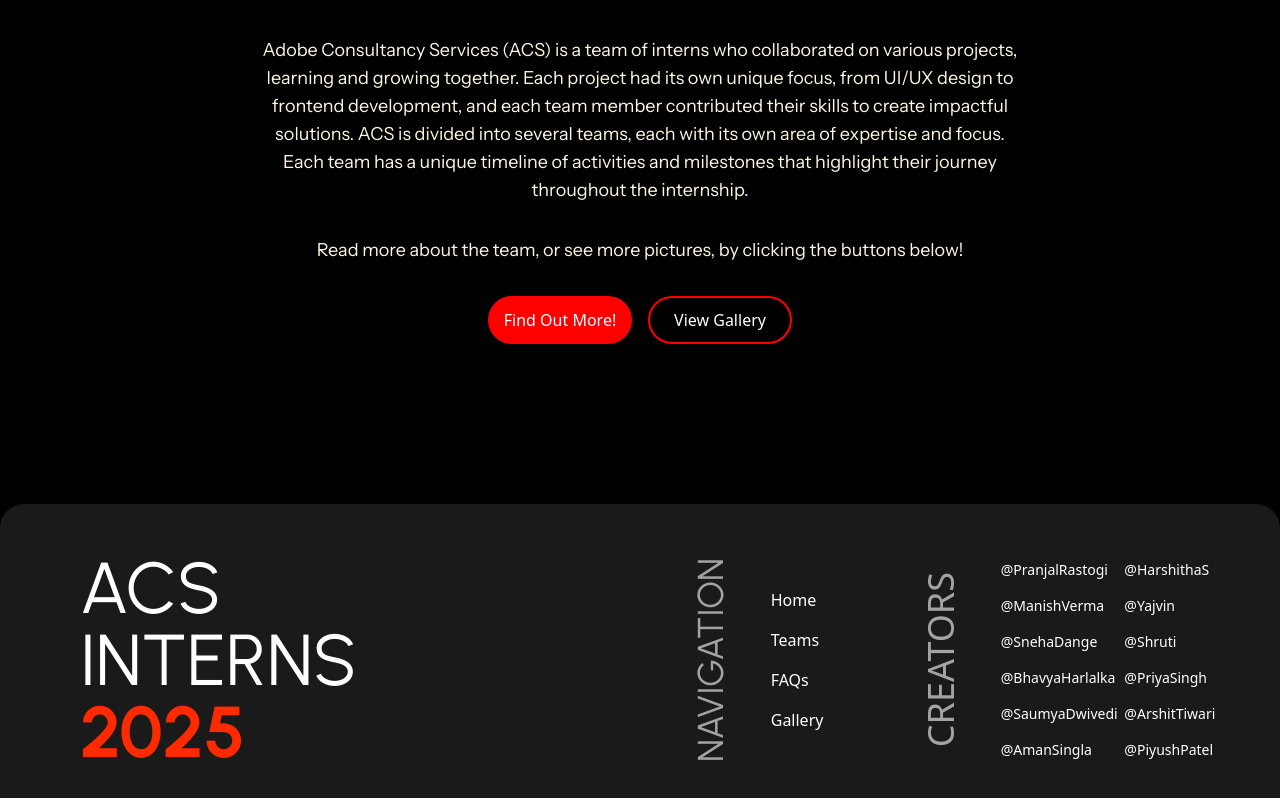
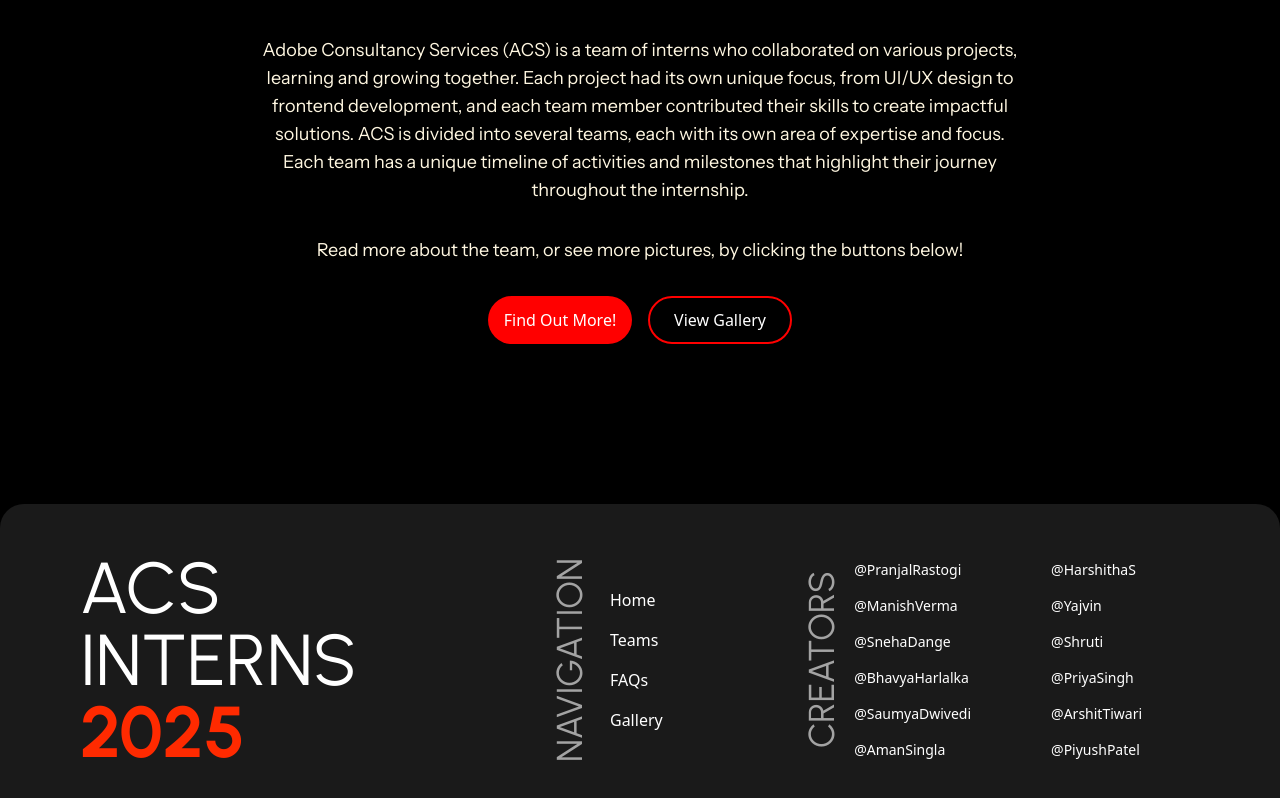
Before and after one commit to manishvermanov1911/intern-s-portal, a React (Vite) app: page / in a window 1280 px wide. Shown: the part 1588-2386 px from the top of the page. Built offline with nearby package versions, Linux system fonts and the light colour scheme.

Commit message:
updated data

```diff
--- a/src/Components/Footer.jsx
+++ b/src/Components/Footer.jsx
@@ -1,85 +1,132 @@
 import React from "react";
 
 const navLinks = [
-  { name: "Home", href: "/" },
-  { name: "Teams", href: "/teams" },
-  { name: "FAQs", href: "/faqs" },
-  { name: "Gallery", href: "/gallery" },
+  { name: "Home", href: import.meta.env.BASE_URL },
+  { name: "Teams", href: import.meta.env.BASE_URL + "teams" },
+  { name: "FAQs", href: import.meta.env.BASE_URL + "faq" },
+  { name: "Gallery", href: import.meta.env.BASE_URL + "gallery" },
 ];
 
 const creators = [
   ["@PranjalRastogi", "https://linkedin.com/in/pranjal-rastogi-pjr"],
-
-  ["@HarshithaS", "https://www.behance.net/prabhas3"],
-  ["@ManishVerma", "https://github.com/manishvermanov"],
+  ["@HarshithaS", "https://www.linkedin.com/in/harshitha-s-267965248"],
+  ["@ManishVerma", "https://www.linkedin.com/in/manish-verma-44b3a311a"],
   ["@Yajvin", "https://www.linkedin.com/in/yajvin-rautela-a02142253/"],
   ["@SnehaDange", "https://www.linkedin.com/in/sneha-dange-2002021b8"],
-
   ["@Shruti", "https://www.linkedin.com/in/shruti-chaurasia-8890bb211/"],
   ["@BhavyaHarlalka", "https://www.linkedin.com/in/bhavya-harlalka-16774a318/"],
-
   ["@PriyaSingh", "https://www.linkedin.com/in/priya-singh-8a2050216/"],
   ["@SaumyaDwivedi", "https://www.linkedin.com/in/dwivedisaumya"],
   ["@ArshitTiwari", "https://www.linkedin.com/in/arshit-tiwari/"],
   ["@AmanSingla", "https://www.linkedin.com/in/aman-singla-7a481a160/"],
   ["@PiyushPatel", "https://www.linkedin.com/in/piyush-patel-03236b250/"],
-
-
 ];
 
 export default function Footer() {
   return (
     <footer className="w-full bg-[#FFFFFF]/10 rounded-t-3xl mt-8 py-4 md:py-12 text-white">
-      <div className="max-w-6xl px-4 mx-auto flex flex-row items-stretch justify-between overflow-hidden">
-        {/* Left: ACS INTERNS 2025 */}
-        <div className="flex flex-col justify-center items-start min-w-0 flex-0 md:flex-1">
-          <span className="font-title text-2xl md:text-7xl break-words">
-            ACS
+      <div className="max-w-6xl px-4 mx-auto flex flex-col md:flex-row items-center md:items-stretch justify-between gap-8 md:gap-0">
+
+        {/* ACS INTERNS 2025 */}
+        <div className="flex flex-col justify-center items-center md:items-start flex-0 md:flex-1 text-center md:text-left">
+          {/* Mobile View */}
+          <div className="block md:hidden text-4xl font-title text-center">
+            <span>ACS INTERNS</span>
             <br />
-            INTERNS
-          </span>
-          <span className="font-title text-2xl md:text-7xl font-bold text-[#ff2a00]">
-            2025
-          </span>
+            <span className="font-bold text-[#ff2a00]">2025</span>
+          </div>
+          {/* Desktop View */}
+          <span className="hidden md:block font-title text-7xl">ACS</span>
+          <span className="hidden md:block font-title text-7xl">INTERNS</span>
+          <span className="hidden md:block font-title text-7xl font-bold text-[#ff2a00]">2025</span>
         </div>
 
-        <div className="flex flex-row items-center justify-between gap-0">
-          {/* Center: Navigation */}
-          <div className="flex flex-row items-center justify-center min-w-0 gap-3 md:gap-10 flex-1 md:flex-0 md:mr-6">
-            <span className="[writing-mode:vertical-lr] rotate-180 text-3xl md:text-4xl font-title writing-mode-vertical text-[#FFFFFF]/60 select-none whitespace-nowrap">
+        {/* Mobile View */}
+        <div className="w-full md:hidden grid grid-cols-2 gap-8 mt-0">
+
+          {/* NAVIGATION */}
+          <div className="flex flex-row items-center justify-center gap-3 ml-[-50px] md:ml-0">
+            <span className="[writing-mode:vertical-lr] rotate-180 text-2xl font-title text-[#FFFFFF]/60 select-none whitespace-nowrap">
               NAVIGATION
             </span>
-            <div className="flex flex-col gap-2 md:gap-4 items-start min-w-0">
+            <div className="flex flex-col gap-2 items-start">
               {navLinks.map((link, idx) => (
                 <a
                   key={idx}
                   href={link.href}
-                  className={`text-sm md:text-base text-white hover:underline hover:text-[#FF0000] whitespace-nowrap`}
+                  className="text-sm text-white hover:underline hover:text-[#FF0000] whitespace-nowrap"
                 >
                   {link.name}
                 </a>
               ))}
             </div>
           </div>
-          {/* Right: Creators in two columns */}
-          <div className="flex flex-row items-center justify-end min-w-0 flex-1 gap-3 md:gap-10">
-            <span className="[writing-mode:vertical-lr] rotate-180 text-3xl md:text-4xl text-[#FFFFFF]/60">
+
+          {/* CREATORS */}
+          <div className="flex flex-row items-center justify-center gap-3 ml-[-80px] md:ml-0">
+            <span className="[writing-mode:vertical-lr] rotate-180 text-2xl font-title text-[#FFFFFF]/60 select-none whitespace-nowrap">
               CREATORS
             </span>
-            <div className="grid grid-cols-1 md:grid-cols-2 gap-2 md:gap-y-4 md:gap-x-20 w-full text-left mr-8">
+            <div className="grid grid-cols-2 gap-x-10 gap-y-2">
               {creators.map((creator, idx) => (
                 <a
                   key={idx}
                   href={creator[1]}
                   target="_blank"
-                  className="text-xs md:text-sm text-white hover:underline hover:text-[#FF0000] text-left"
+                  rel="noopener noreferrer"
+                  className="text-xs text-white hover:underline hover:text-[#FF0000] whitespace-nowrap"
                 >
                   {creator[0]}
                 </a>
               ))}
             </div>
           </div>
+
         </div>
+
+        {/* Desktop View */}
+        <div className="hidden md:flex flex-row items-center justify-between gap-10">
+
+          {/* NAVIGATION */}
+          <div className="flex flex-row items-center gap-5 md:mr-6 ml-[-650px]">
+            <span className="[writing-mode:vertical-lr] rotate-180 text-4xl font-title text-[#FFFFFF]/60 select-none whitespace-nowrap">
+              NAVIGATION
+            </span>
+            <div className="flex flex-col gap-4 items-start min-w-0">
+              {navLinks.map((link, idx) => (
+                <a
+                  key={idx}
+                  href={link.href}
+                  className="text-base text-white hover:underline hover:text-[#FF0000] whitespace-nowrap"
+                >
+                  {link.name}
+                </a>
+              ))}
+            </div>
+          </div>
+
+          {/* CREATORS */}
+          <div className="flex flex-row items-center gap-3">
+            <span className="[writing-mode:vertical-lr] rotate-180 text-4xl font-title text-[#FFFFFF]/60 select-none whitespace-nowrap">
+              CREATORS
+            </span>
+            <div className="grid grid-cols-2 gap-x-20 gap-y-4 text-left mr-8">
+              {creators.map((creator, idx) => (
+                <a
+                  key={idx}
+                  href={creator[1]}
+                  target="_blank"
+                  rel="noopener noreferrer"
+                  className="text-sm text-white hover:underline hover:text-[#FF0000] whitespace-nowrap"
+                >
+                  {creator[0]}
+                </a>
+              ))}
+            </div>
+          </div>
+
+        </div>
+
       </div>
     </footer>
   );
--- a/src/Components/NavBar.jsx
+++ b/src/Components/NavBar.jsx
@@ -1,4 +1,4 @@
-import React, { useState } from "react";
+import React, { useState, useEffect } from "react";
 
 const navItems = [
   { name: "Home", href: "#/" },
@@ -9,9 +9,22 @@
 
 export default function NavBar() {
   const [menuOpen, setMenuOpen] = useState(false);
+  const [scrolled, setScrolled] = useState(false);
+
+  useEffect(() => {
+    const handleScroll = () => {
+      setScrolled(window.scrollY > 10);
+    };
+    window.addEventListener("scroll", handleScroll);
+    return () => window.removeEventListener("scroll", handleScroll);
+  }, []);
 
   return (
-    <nav className="w-full fixed top-0 left-0 z-50">
+    <nav
+      className={`w-full fixed top-0 left-0 z-50 transition-colors duration-300 ${
+        scrolled ? "bg-black/50 backdrop-blur-md" : "bg-transparent"
+      }`}
+    >
       <div className="max-w-6xl mx-auto flex items-center justify-between px-4 py-3">
         {/* Logo */}
         <a href="#/" className="flex items-center">
@@ -25,7 +38,7 @@
               <a
                 key={item.name}
                 href={item.href}
-                className={`font-body px-3 py-1 rounded-full transition-colors duration-200 text-white hover:font-medium`}
+                className="font-body px-3 py-1 rounded-full transition-colors duration-200 text-white hover:font-medium"
               >
                 {item.name}
               </a>
@@ -62,7 +75,6 @@
       {/* Mobile Nav - Full Screen Overlay */}
       {menuOpen && (
         <div className="fixed inset-0 bg-black z-40 flex flex-col items-center justify-center md:hidden">
-          {/* Nav Items - Centered */}
           <div className="flex flex-col items-center space-y-8">
             {navItems.map((item) => (
               <a
```
